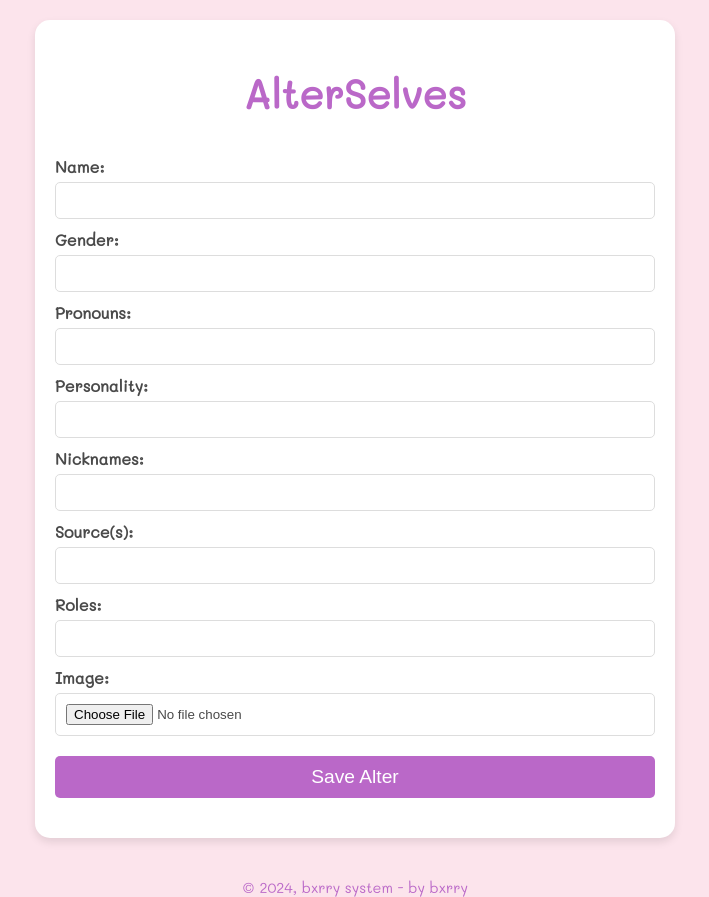
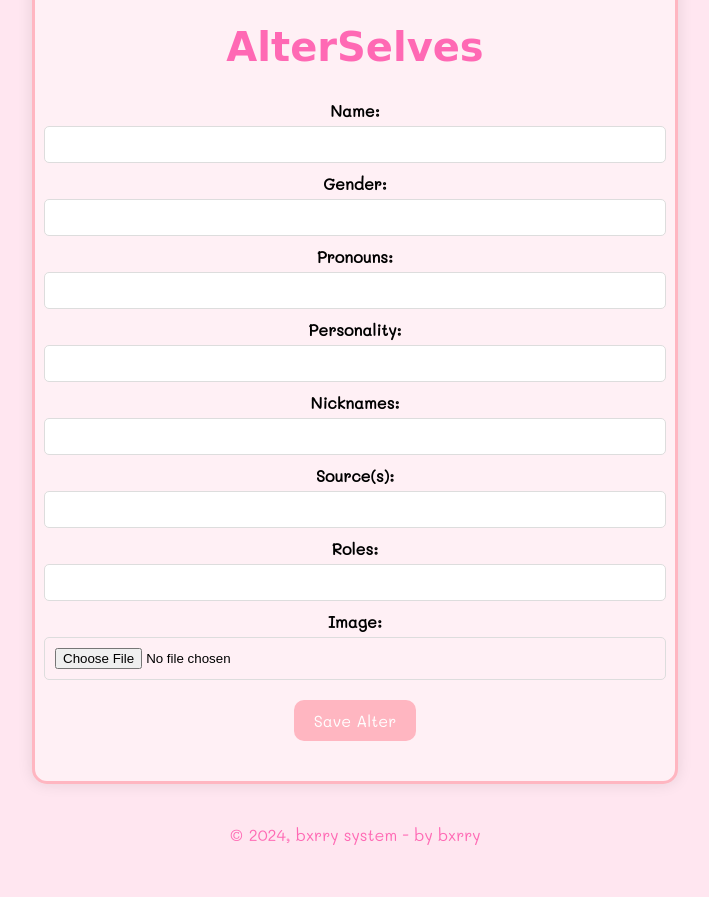
Before and after one commit to KathBerry/AlterSelves, a plain HTML site: page index.html in a window 1280 px wide. Shown: the whole page, without its empty margins (285-994 px from the left). After the commit the page ends 845 px from the top, so only its background shows below. Drawn offline with Linux system fonts and the light colour scheme; a web font is replaced by a local one.

Commit message:
UI Changes

```diff
--- a/styles.css
+++ b/styles.css
@@ -1,9 +1,11 @@
+@import url('https://fonts.googleapis.com/css2?family=Elsie&family=Mali&family=Sue+Ellen+Francisco&display=swap');
+
 body {
-    font-family: 'Gaegu', 'Mali', 'Indie Flower', 'Just Another Hand', 'Outfit', sans-serif;
-    background-color: #fce4ec;
-    color: #4a4a4a;
+    font-family: 'Mali', sans-serif;
+    background-color: #ffe6f0; /* light pink background */
     display: flex;
     flex-direction: column;
+    justify-content: center;
     align-items: center;
     height: 100vh;
     margin: 0;
@@ -11,26 +13,31 @@ body {
 }
 
 .container {
-    background: #fff;
+    text-align: center;
     padding: 20px;
+    background-color: #fff0f5; /* lavender blush background */
+    box-shadow: 0 0 15px rgba(0, 0, 0, 0.1);
     border-radius: 15px;
-    box-shadow: 0 4px 8px rgba(0, 0, 0, 0.1);
+    border: 3px solid #ffb6c1; /* light pink border */
+    max-width: 600px;
     width: 80%;
-    max-width: 600px;
-    animation: fadeIn 1s ease-in-out;
+    animation: fadeIn 2s ease-in-out;
     margin-top: 20px; /* Adjusted margin to create space between header and content */
     margin-bottom: 20px; /* Adjusted margin to create space between content and footer */
 }
 
 h1 {
-    text-align: center;
+    font-family: 'Elsie', cursive;
+    color: #ff69b4; /* hot pink */
     font-size: 2.5em;
-    color: #ba68c8;
+    margin-bottom: 20px;
+    animation: slideIn 1.5s ease-in-out;
 }
 
 form {
     display: flex;
     flex-direction: column;
+    align-items: center; /* Center align items in the form */
 }
 
 label {
@@ -43,22 +50,25 @@ input[type="text"], input[type="file"] {
     margin-top: 5px;
     border: 1px solid #ddd;
     border-radius: 5px;
+    width: 100%; /* Ensure inputs take full width of container */
 }
 
 button {
-    margin-top: 20px;
-    padding: 10px;
+    font-family: 'Mali', sans-serif;
+    background-color: #ffb6c1; /* light pink */
+    color: white;
+    padding: 10px 20px;
     border: none;
-    background-color: #ba68c8;
-    color: #fff;
-    font-size: 1.2em;
+    border-radius: 10px;
     cursor: pointer;
-    border-radius: 5px;
-    transition: background-color 0.3s;
+    font-size: 1em;
+    transition: background-color 0.3s ease;
+    animation: slideIn 1.5s ease-in-out;
+    margin-top: 20px; /* Add top margin for spacing */
 }
 
 button:hover {
-    background-color: #ab47bc;
+    background-color: #ff69b4; /* hot pink on hover */
 }
 
 #alter-list {
@@ -66,8 +76,8 @@ button:hover {
 }
 
 .alter {
-    background: #f3e5f5;
-    border: 1px solid #ddd;
+    background: #fffafa; /* snow white background */
+    border: 2px dashed #ffb6c1; /* light pink dashed border */
     padding: 10px;
     margin-top: 10px;
     border-radius: 10px;
@@ -106,25 +116,21 @@ button:hover {
 
 footer {
     margin-top: 20px;
-    text-align: center;
-    color: #ba68c8;
-    font-size: 0.9em;
+    font-family: 'Mali', sans-serif;
+    color: #ff69b4; /* hot pink */
+    animation: fadeIn 3s ease-in-out;
 }
 
 @keyframes fadeIn {
-    from {
-        opacity: 0;
-    }
-    to {
-        opacity: 1;
-    }
+    from { opacity: 0; }
+    to { opacity: 1; }
 }
 
 @keyframes slideIn {
-    from {
-        transform: translateX(-100%);
-    }
-    to {
-        transform: translateX(0);
-    }
+    from { transform: translateY(-20px); opacity: 0; }
+    to { transform: translateY(0); opacity: 1; }
 }
+
+.hidden {
+    opacity: 0;
+}
```
